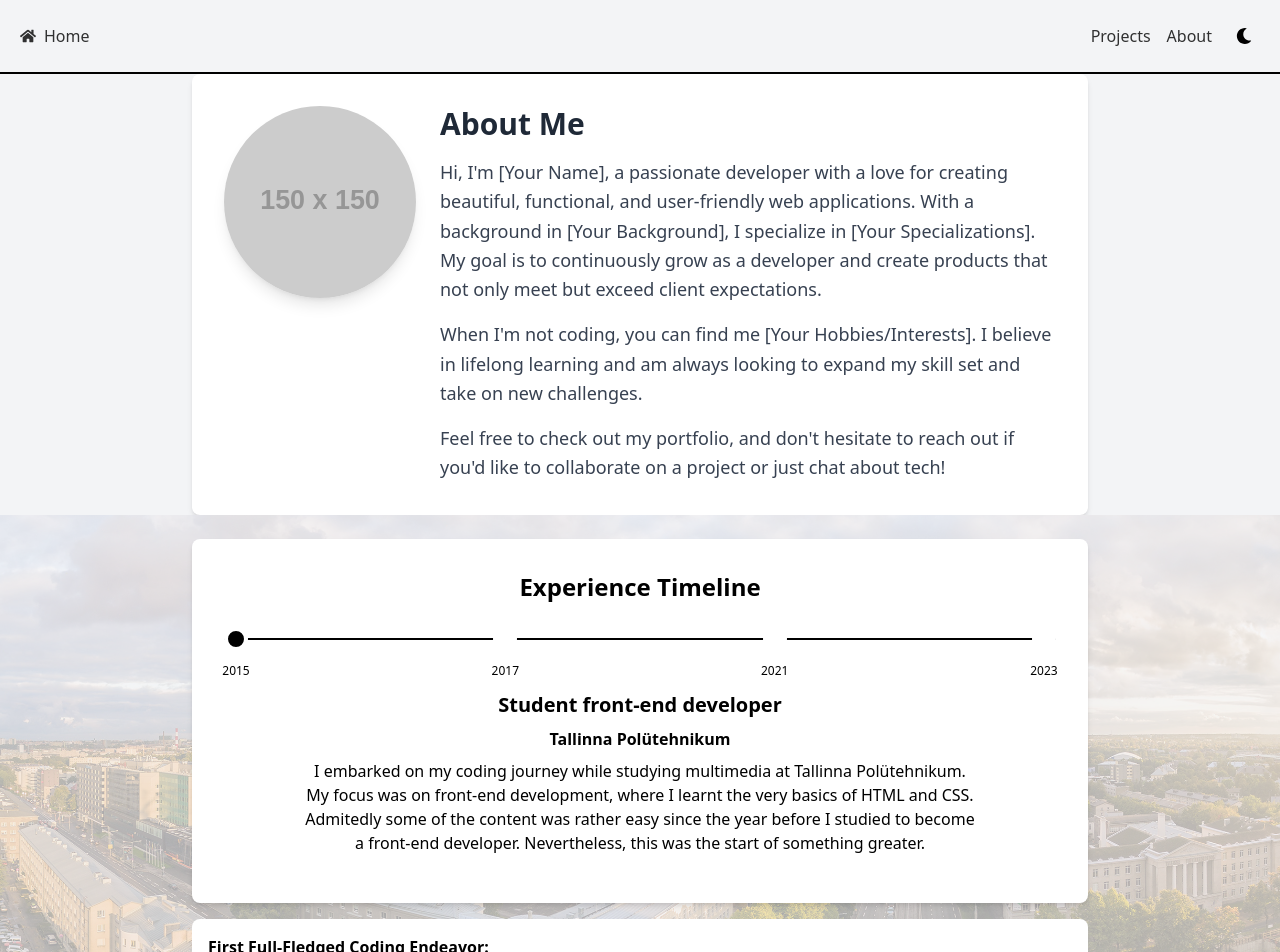
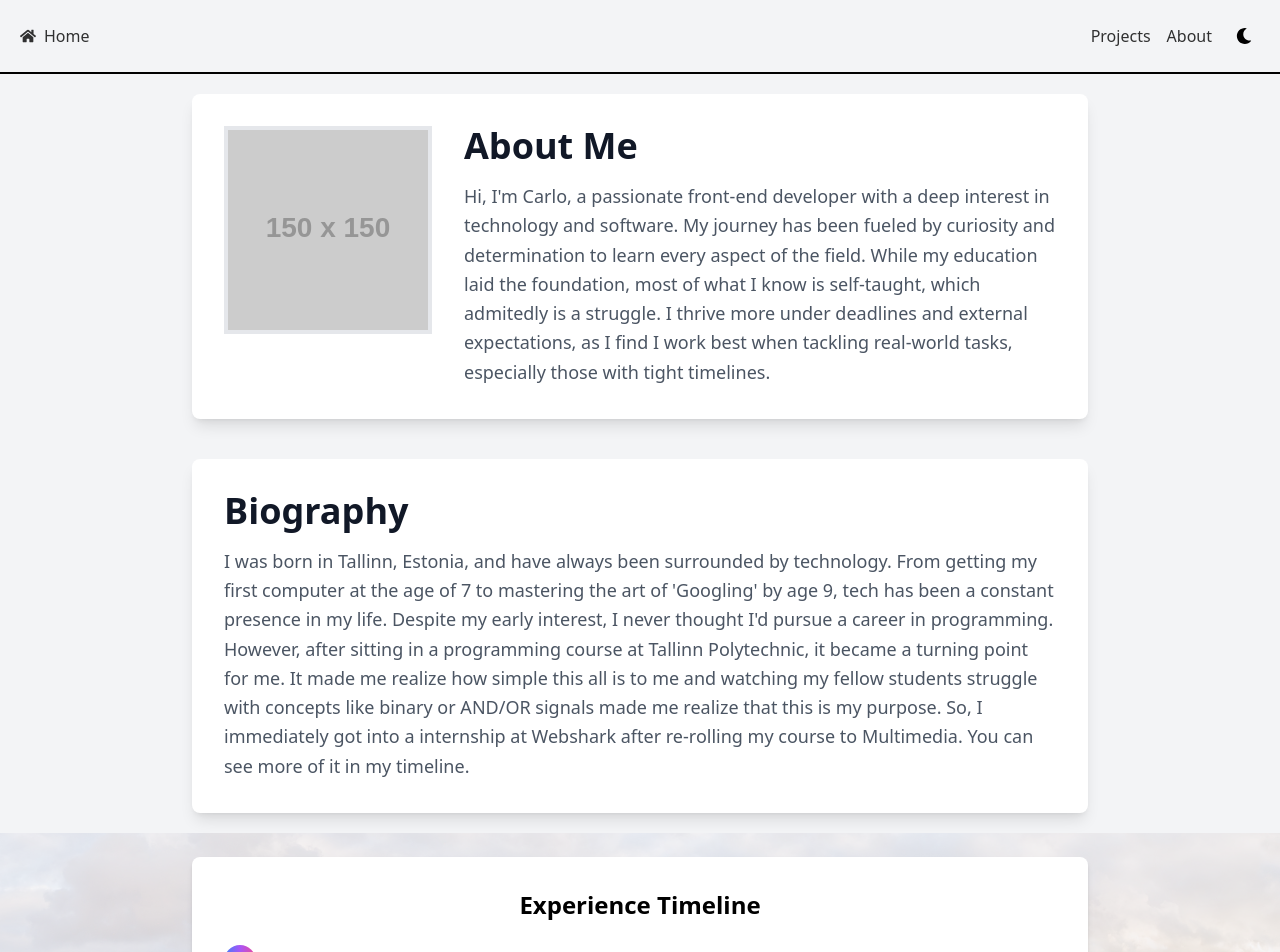
Before and after one commit to Teser301/portfolio-tailwind, a React app: page /about in a window 1280 px wide. Shown: the top 952 px of the page. Built offline with nearby package versions, Linux system fonts and the light colour scheme; the HTML template or start-up script is replaced by a standard one.

Commit message:
refactor: aboutPage update

```diff
--- /dev/null
+++ b/src/components/AboutPage/AboutContent.tsx
@@ -0,0 +1,45 @@
+import React from "react";
+
+interface AboutcontentProps {
+  title?: string;
+  imgSrc?: string;
+  description: string;
+}
+
+const Aboutcontent: React.FC<AboutcontentProps> = ({
+  title = null,
+  imgSrc = null,
+  description,
+}) => {
+  return (
+    <div className="max-w-4xl my-5 w-full bg-white dark:bg-gray-800 shadow-lg rounded-lg p-8 transition-all duration-300 hover:shadow-2xl">
+      <div className="flex flex-col md:flex-row items-center md:items-start space-y-6 md:space-y-0 md:space-x-8">
+        {imgSrc && (
+          <div className="flex-shrink-0">
+            <div className="w-40 h-40 md:w-52 md:h-52 overflow-hidden border-4 border-gray-200 dark:border-gray-700">
+              <img
+                src={imgSrc}
+                alt={title || "Profile Image"}
+                className="w-full h-full object-cover transform transition-all duration-300 hover:scale-105"
+              />
+            </div>
+          </div>
+        )}
+
+        <div>
+          {title && (
+            <h1 className="text-4xl font-semibold mb-4 text-center md:text-left text-gray-900 dark:text-gray-100">
+              {title}
+            </h1>
+          )}
+
+          <p className="text-gray-600 dark:text-gray-300 text-lg leading-relaxed">
+            {description}
+          </p>
+        </div>
+      </div>
+    </div>
+  );
+};
+
+export default Aboutcontent;
--- a/src/components/Timeline.tsx
+++ b/src/components/Timeline.tsx
@@ -5,51 +5,49 @@ function Timeline() {
   const [selectedExperience, setSelectedExperience] = useState(experiences[0]);
 
   return (
-    <div className="relative  w-full flex flex-col items-center justify-center bg-gray-100 dark:bg-gray-900 p-6">
+    <div className="relative w-full flex flex-col items-center justify-center bg-gray-100 dark:bg-gray-900 p-6">
       <div
         className="absolute w-full h-full bg-cover bg-center bg-no-repeat bg-blend-lighten opacity-30 transition-all duration-500"
         style={{
           backgroundImage: `url(${selectedExperience.backgroundImage})`,
         }}
       ></div>
-      <div className="z-10 w-full max-w-4xl  bg-white dark:bg-gray-800 shadow-md rounded-lg p-8 ">
+      <div className="z-10 w-full max-w-4xl bg-white dark:bg-gray-800 shadow-md rounded-lg p-8">
         <h1 className="text-center text-2xl font-semibold mb-6 text-black dark:text-white">
           Experience Timeline
         </h1>
 
-        {/* Horizontal Timeline */}
         <div className="relative flex justify-between items-center w-full mx-auto mb-10">
-          <div className="absolute h-0.5 w-full bg-black dark:bg-white"></div>
+          <div className="absolute h-0.5 w-full bg-gray-300 dark:bg-gray-600"></div>
 
           {experiences.map((exp, index) => (
             <div
               key={index}
-              className="relative flex flex-col items-center cursor-pointer"
+              className="relative flex flex-col items-center cursor-pointer transition-transform duration-300 transform hover:scale-105"
               onClick={() => setSelectedExperience(exp)}
             >
               <div
-                className={`w-6 h-6 rounded-full border-4 ${
+                className={`w-8 h-8 rounded-full border-4 ${
                   selectedExperience === exp
-                    ? "bg-black dark:bg-white border-white dark:border-black"
-                    : "bg-white dark:bg-black border-none"
+                    ? "bg-gradient-to-r from-blue-500 via-purple-500 to-pink-500 border-none"
+                    : "bg-white dark:bg-gray-700 border-white dark:border-gray-800"
                 }`}
               ></div>
-              <span className="absolute mt-2 text-xs font-medium text-black dark:text-white transform -translate-y-full top-11">
+              <span className="absolute mt-2 text-xs font-medium text-gray-700 dark:text-gray-300 transform -translate-y-full top-11">
                 {exp.year}
               </span>
             </div>
           ))}
         </div>
 
-        {/* Experience Details */}
         <div className="mt-4 text-center max-w-2xl mx-auto">
           <h2 className="text-xl font-bold mb-2 text-black dark:text-white">
             {selectedExperience.title}
           </h2>
-          <h3 className="text-md font-bold mb-2 text-black dark:text-white">
+          <h3 className="text-md font-bold mb-2 text-gray-700 dark:text-gray-400">
             {selectedExperience.company}
           </h3>
-          <p className="text-md mb-4 text-black dark:text-white">
+          <p className="text-md mb-4 text-gray-600 dark:text-gray-300">
             {selectedExperience.description}
           </p>
         </div>
@@ -60,7 +58,7 @@ function Timeline() {
             {selectedExperience.achievements.map((achievement, index) => (
               <div
                 key={index}
-                className="mb-4 p-4 bg-white dark:bg-gray-800  rounded-lg"
+                className="mb-4 p-4 bg-gray-100 dark:bg-gray-800 rounded-lg"
               >
                 <div className="flex items-center mb-2">
                   {achievement.icon && (
@@ -70,11 +68,11 @@ function Timeline() {
                       className="w-6 h-6 mr-2"
                     />
                   )}
-                  <h4 className="text-md font-semibold text-black dark:text-white">
+                  <h4 className="text-md font-semibold text-gray-800 dark:text-white">
                     {achievement.title}
                   </h4>
                 </div>
-                <p className="text-sm text-black dark:text-gray-300">
+                <p className="text-sm text-gray-700 dark:text-gray-300">
                   {achievement.content}
                 </p>
               </div>
--- a/src/pages/AboutPage.tsx
+++ b/src/pages/AboutPage.tsx
@@ -1,45 +1,31 @@
-import VerticalTimeline from "../components/Timeline";
+import Timeline from "../components/Timeline";
+import AboutContent from "../components/AboutPage/AboutContent";
+
 function About() {
   return (
     <div className="min-h-screen flex flex-col items-center justify-center bg-gray-100 dark:bg-gray-900">
-      <div className="max-w-4xl w-full bg-white dark:bg-gray-800 shadow-md rounded-lg p-8">
-        <div className="flex flex-col md:flex-row items-center md:items-start">
-          {/* Profile Image */}
-          <div className="flex-shrink-0">
-            <img
-              src="https://via.placeholder.com/150"
-              alt="Profile"
-              className="rounded-full w-32 h-32 md:w-48 md:h-48 mb-4 md:mb-0 md:mr-6 shadow-lg"
-            />
-          </div>
+      <AboutContent
+        title="About Me"
+        imgSrc="https://via.placeholder.com/150"
+        description="Hi, I'm Carlo, a passionate front-end developer with a deep interest in technology and software. My journey has been fueled by curiosity and determination to learn every aspect of the field. While my education laid the foundation, most of what I know is self-taught, which admitedly is a struggle. I thrive more under deadlines and external expectations, as I find I work best when tackling real-world tasks, especially those with tight timelines."
+      />
 
-          {/* About Me Content */}
-          <div>
-            <h1 className="text-3xl font-bold mb-4 text-center md:text-left text-gray-800 dark:text-gray-100">
-              About Me
-            </h1>
-            <p className="text-gray-700 dark:text-gray-300 text-lg leading-relaxed mb-4">
-              Hi, I'm [Your Name], a passionate developer with a love for
-              creating beautiful, functional, and user-friendly web
-              applications. With a background in [Your Background], I specialize
-              in [Your Specializations]. My goal is to continuously grow as a
-              developer and create products that not only meet but exceed client
-              expectations.
-            </p>
-            <p className="text-gray-700 dark:text-gray-300 text-lg leading-relaxed mb-4">
-              When I'm not coding, you can find me [Your Hobbies/Interests]. I
-              believe in lifelong learning and am always looking to expand my
-              skill set and take on new challenges.
-            </p>
-            <p className="text-gray-700 dark:text-gray-300 text-lg leading-relaxed">
-              Feel free to check out my portfolio, and don't hesitate to reach
-              out if you'd like to collaborate on a project or just chat about
-              tech!
-            </p>
-          </div>
-        </div>
-      </div>
-      <VerticalTimeline />
+      <AboutContent
+        title="Biography"
+        description="I was born in Tallinn, Estonia, and have always been surrounded by technology. From getting my first computer at the age of 7 to mastering the art of 'Googling' by age 9, tech has been a constant presence in my life. Despite my early interest, I never thought I'd pursue a career in programming. However, after sitting in a programming course at Tallinn Polytechnic, it became a turning point for me. It made me realize how simple this all is to me and watching my fellow students struggle with concepts like binary or AND/OR signals made me realize that this is my purpose. So, I immediately got into a internship at Webshark after re-rolling my course to Multimedia. You can see more of it in my timeline."
+      />
+
+      <Timeline />
+
+      <AboutContent
+        title="Hobbies"
+        description="I think like most people, we enjoy surrounding ourselves in new and exciting hobbies, at least this is the case of me as I want to basically 'learn' everything, but we don't have all the time in the world, so my hobbies won't surprise you. As you'd expect, Coding is one of them. I spend my time either building web projects to suit my needs or work on game projects so that I can learn real coding. Other hobbies also include drawing, mostly in digital media. I also have a few smaller hobbies I try to keep track of, such as 3D modeling and to a lesser extent, making music (though not much is done on that front)."
+      />
+
+      <AboutContent
+        title="Future Goals"
+        description="While front-end development is my current focus, I want to deepen my expertise in more complex areas of programming. Front-end work is rewarding but can sometimes feel straightforward. I'd like to solve challenges rather than build the same UI over and over. There's a unique satisfaction in tackling difficult tasks and seeing them through to completion, and that's the path I want to explore."
+      />
     </div>
   );
 }
```
